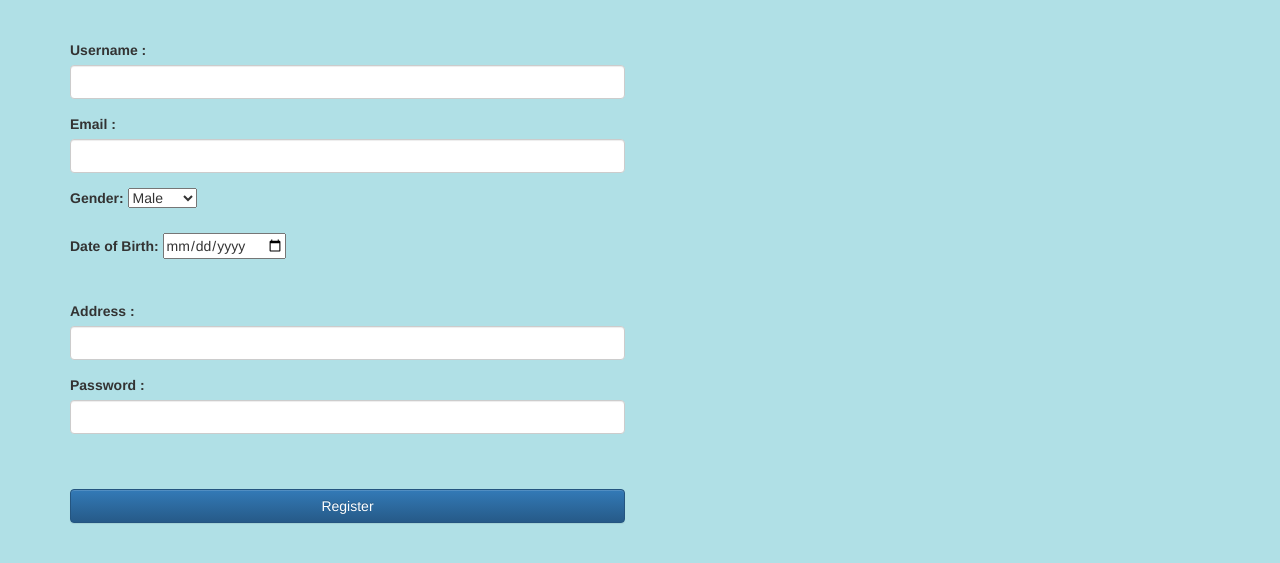
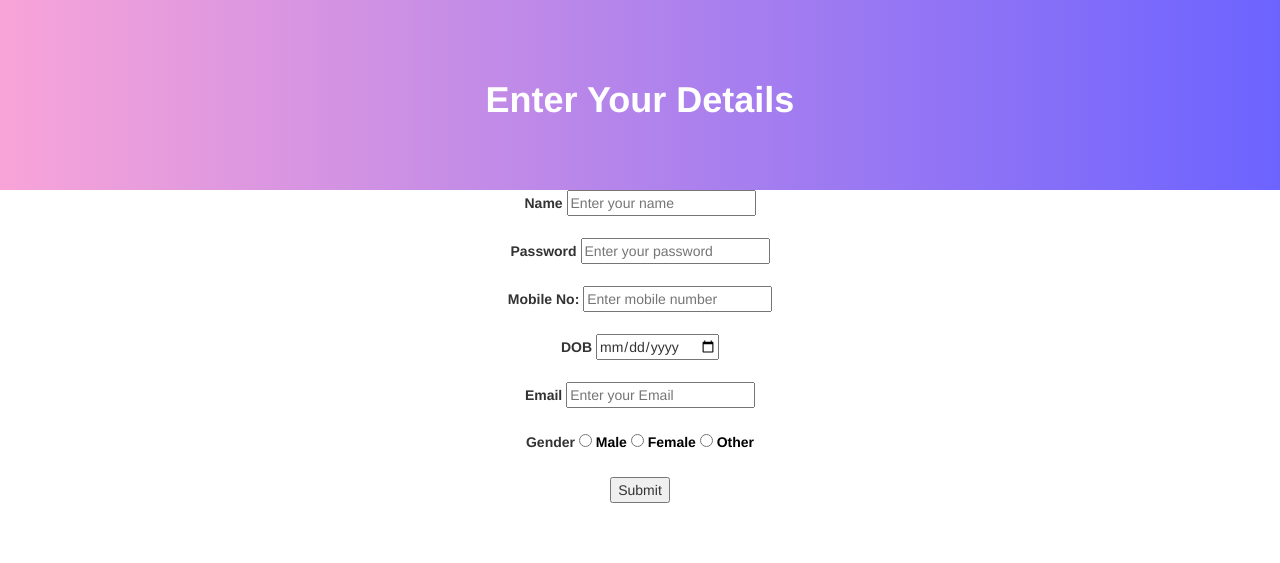
Before and after one commit to saikiran534/FLASK-project1, a Flask app: page /register in a window 1280 px wide. Shown: the top 563 px of the page. Run offline with Flask 2, Linux system fonts and the light colour scheme; some libraries are stand-ins or nearby versions.

Commit message:
added and displayed details

```diff
--- a/Practice/app.py
+++ b/Practice/app.py
@@ -1,10 +1,6 @@
-import os
+
 from flask import Flask, render_template, redirect, url_for, request
-from flask import Flask, session
-from flask_session import Session
-from sqlalchemy import create_engine
-from sqlalchemy.orm import scoped_session, sessionmaker
-from flask import Flask, render_template, request
+
 from werkzeug.security import generate_password_hash, check_password_hash
 app = Flask(__name__)
 
@@ -19,28 +15,32 @@ app = Flask(__name__)
 def index():
     return render_template("page1.html")
 
-
-
-
-
 @app.route("/register")
 def register():
   return render_template("register.html")
 
 @app.route("/submit", methods = ["GET","POST"])
 def submit():
-    if request.method == "GET":
-        return "Please submit the form"
-    else:
-        username = request.form.get("user name")
-        Email = request.form.get("Email")
-        Gender = request.form.get("gender")
-        Date_of_Birth = request.form.get("Date Of Birth")
-        Address = request.form.get("Address")
-        Password = request.form.get("Password")
 
-        return render_template("submit.html", username=username,Email=Email,Date_of_Birth=Date_of_Birth,Address=Address,password=generate_password_hash(password, method='sha256'))
 
+    # username = request.form.get("username")
+    # Email = request.form.get("Email")
+    # Gender = request.form.get("gender")
+    # Date_of_Birth = request.form.get("DateofBirth")
+    # Address = request.form.get("Address")
+    # Password = request.form.get("Password")
+    # print (username)
+    name = request.form.get("name")
+    password = request.form.get("password")
+    mobile = request.form.get("mobile")
+    dob = request.form.get("dob")
+    email = request.form.get("email")
+    gender = request.form.get("gender")
+    return render_template("submit.html", name=name, password=generate_password_hash(password, method='sha256'), mobile=mobile, dob=dob, email=email, gender=gender)
+
+
+    # return render_template("submit.html", username=username, Email=Email, Gender=Gender, Date_of_Birth=Date_of_Birth, Address=Address, Password=Password)
+        #generate_password_hash(Password, method='sha256)
 
 if __name__ == "__main__":
   app.run(debug=True)
--- a/Practice/templates/page1.html
+++ b/Practice/templates/page1.html
@@ -18,8 +18,8 @@
         <div class="row" style="margin-top: 40px">
 
                 <ul>
-                    <li class="col-sm-6"><a href="E:\MSIT\python flask\Project1\Practice\templates\login.html" class="btn form-control btn-success">Login</a></li>
-                    <li class="col-sm-6"><a href="E:\MSIT\python flask\Project1\Practice\templates\register.html" class="btn form-control btn-primary">Register</a></li>
+                    <li class="col-sm-6"><a href="" class="btn form-control btn-success">Login</a></li>
+                    <li class="col-sm-6"><a href="{{ url_for('register') }}" class="btn form-control btn-primary">Register</a></li>
                 </ul>
 
         </div>
--- a/Practice/templates/register.html
+++ b/Practice/templates/register.html
@@ -10,54 +10,103 @@
     <link rel="stylesheet" href="https://maxcdn.bootstrapcdn.com/bootstrap/3.3.7/css/bootstrap.min.css" integrity="sha384-BVYiiSIFeK1dGmJRAkycuHAHRg32OmUcww7on3RYdg4Va+PmSTsz/K68vbdEjh4u" crossorigin="anonymous">
 
     <!-- Optional theme -->
+
     <link rel="stylesheet" href="https://maxcdn.bootstrapcdn.com/bootstrap/3.3.7/css/bootstrap-theme.min.css" integrity="sha384-rHyoN1iRsVXV4nD0JutlnGaslCJuC7uwjduW9SVrLvRYooPp2bWYgmgJQIXwl/Sp" crossorigin="anonymous">
-</head>
-<body>
-    <body style="background-color:powderblue;"></body>
-    <div class="container">
+
+<style>
+  .header {
+  padding: 60px;
+  text-align: center;
+  background:-webkit-linear-gradient(left, #F8A4D8 , #6C63FF);
+  color: white;
+  font-size: 30px;
+}
+</style>
+  </head>
+
+<body style="background:-webkit-linear-gradient(powderblue);">
+<div class = header>
+  <h1 style="text-align:center",><b>Enter Your Details</b></h1>
+</div>
+
+
+  <form action="\submit" method="post" align=center>
+    <label>
+      Name
+    </label>
+    <input type="text" name="name" placeholder="Enter your name" required><br><br>
+    <label>
+      Password
+    </label>
+    <input type="password" name="password" placeholder="Enter your password" required><br><br>
+    <label>
+      Mobile No:
+    </label>
+    <input type="text" name="mobile" placeholder="Enter mobile number" required><br><br>
+    <label>
+      DOB
+    </label>
+    <input type="date" name="dob" placeholder="Enter Date Of Birth" required><br><br>
+    <label>
+      Email
+    </label>
+    <input type="email" name="email" placeholder="Enter your Email" required><br><br>
+    <label>
+      Gender
+    </label>
+    <input type="radio" id="male" name="gender" value="Male" >
+    <label for="male" style="color: black">Male</label>
+    <input type="radio" id="female" name="gender" value="Female">
+    <label for="female"  style="color: black">Female</label>
+    <input type="radio" id="other" name="gender" value="other">
+    <label for="other" style="color:black">Other</label><br><br>
+
+    <button>Submit</button>
+
+</form>
+
+
+    <!-- <div class="container">
         <div class="row" style="margin-top: 40px">
             <div class="col-sm-6">
-                <form method="POST">
+                <form action="{{ url_for('submit')}}" method="POST">
                     <div class="form-group">
-                      <label for="email">Username : </label>
-                      <input type="text" name="uname" class="form-control" id="uname">
+                      <label for="Username">Username:</label>
+                      <input type="text" name="Username" class="form-control">
                     </div>
                     <div class="form-group">
-                      <label for="email">Email : </label>
-                      <input type="email" name="mail" class="form-control" id="mail">
+                      <label for="Email">Email: </label>
+                      <input type="Email" name="Email" class="form-control">
                     </div>
-                    <form action="/action_page.php">
-                        <label for="gender">Gender:</label>
-                        <select name="gender" id="gender">
+                        <label for="Gender">Gender:</label>
+                        <select name="Gender">
                           <option value="volvo">Male</option>
                           <option value="saab">Female</option>
                         </select>
                         <br><br>
-                        <form action="/action_page.php">
-                            <label for="birthday">Date of Birth:</label>
-                            <input type="date" id="Date of Birth" name="Date of birth">
-                          </form>
+
+                        <div class="form-group">
+                          <label for="birthday">Date of Birth:</label>
+                          <input type="date"  name="DateofBirth">
+                        </div>
                           <br><br>
 
                           <div class="form-group">
-                            <label for="Address">Address : </label>
-                            <input type="Address" name="Address" class="form-control" id="Address">
+                            <label for="Address"> Address: </label>
+                            <input type="Address" name="Address" class="form-control">
                           </div>
 
                     <div class="form-group">
-                      <label for="email">Password : </label>
-                      <input type="password" name="passw" class="form-control" id="passw">
+                      <label for="email">Password: </label>
+                      <input type="Password" name="Password" class="form-control" >
                     </div>
                     <br><br>
 
-                    <button type="submit" class="btn form-control btn-primary">Register</button>
+                    <button class="col-sm-6"><a href="{{ url_for('submit') }}" class="btn form-control btn-primary">Register</a></button>
                 </form>
             </div>
         </div>
-    </div>
+    </div> -->
+  </body>
 
-
-
-<script src="https://maxcdn.bootstrapcdn.com/bootstrap/3.3.7/js/bootstrap.min.js" integrity="sha384-Tc5IQib027qvyjSMfHjOMaLkfuWVxZxUPnCJA7l2mCWNIpG9mGCD8wGNIcPD7Txa" crossorigin="anonymous"></script>
-</body>
 </html>
```
Also changed, not shown: Practice/templates/home.html (+16 -0 lines), Practice/templates/layout.html (added, +13 -0 lines), Practice/templates/submit.html (+12 -13 lines).
